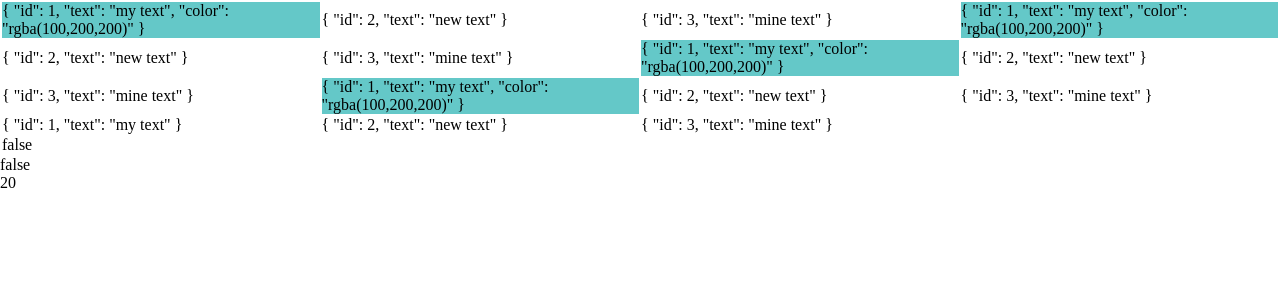
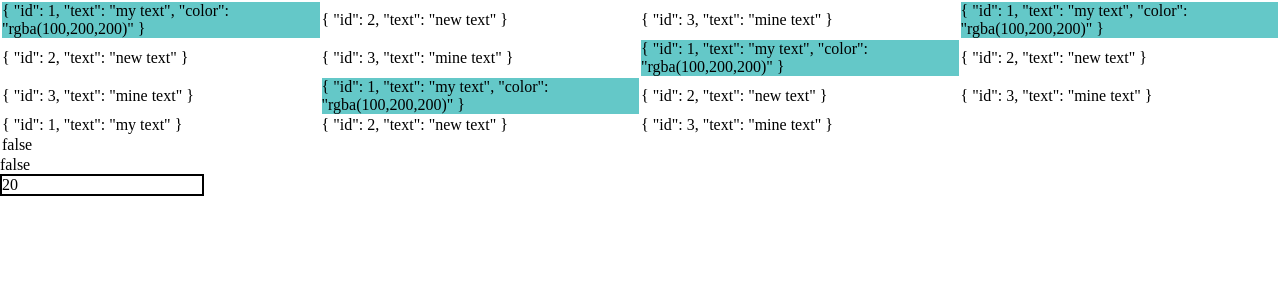
Before and after one commit to eduardBi/vueTempretureTracker, a Vue app: page / in a window 1280 px wide. Shown: the top 300 px of the page. Built offline with nearby package versions, Linux system fonts and the light colour scheme.

Commit message:
start colorize by temperature function

```diff
--- a/src/App.vue
+++ b/src/App.vue
@@ -2,23 +2,26 @@
 <div  @mousedown=" checkMousePressed(true)"  @mouseup="checkMousePressed(false)" >
       <Table   v-bind:isMouseClicked="isMouseClicked"     />
       <div  >{{isMouseClicked}}</div>
-      <InputValue  v-bind:setTemperatureValue="setTemperatureValue"/>
+      <input style="border:2px solid black" type="number" @change="setTemperatureValue(temretureValue)" v-model="tempretureValue" >
       </div>
 </template>
 <script>
 
 
 import Table from './components/TableWrapper.vue'
-import InputValue from './components/InputValue'
+
 
 
 
 export default {
   data(){
-        return  {isMouseClicked:false}
+        return  {
+            isMouseClicked:false,
+            tempretureValue:20
+        }
       },
     components:{
-      Table,InputValue
+      Table
     },methods:{
         checkMousePressed(pressValue){
           // преверяю зажата ли лкм
@@ -26,8 +29,12 @@ export default {
           this.isMouseClicked=pressValue
           return {}
         },
-        setTemperatureValue(temperatue){
-          console.log(temperatue)
+        setTemperatureValue(temperature){
+          this.temretureValue=temperature
+          console.log(temperature)
+        },
+        computed:{
+
         }
       }
 }
--- a/src/components/InputValue.vue
+++ /dev/null
@@ -1,25 +0,0 @@
-<template>
-    <form action="">
-        <label for=""></label>
-        <input type="number" @change="setTemperatureValue(temretureValue.tempreture)"  v-model="temretureValue.tempreture">
-    </form>
-</template>
-
-<script>
-export default {
-  data() {
-     return {
-        temretureValue:{tempreture:20}
-      }
-    },
-      props:['setTemperatureValue'],
-    methods:{
-
-    },
-}
-
-</script>
-
-<style>
-
-</style>
--- a/src/components/TableWrapper.vue
+++ b/src/components/TableWrapper.vue
@@ -20,6 +20,13 @@ export default {
     methods: {
       colorizeCellOnMouseOver(ArrayIndex,itemID,singleObject) {
         //закрашивает при наведении зажатой кнопки мыши
+
+          let createColor=()=>{
+
+
+
+          }
+
         if(this.isMouseClicked){
           //если пкм зажата прохожу циклом по массиву
              this.splitedArray[ArrayIndex].splice(itemID,1,{...singleObject,color:'rgb(200,200,200)'})
```
